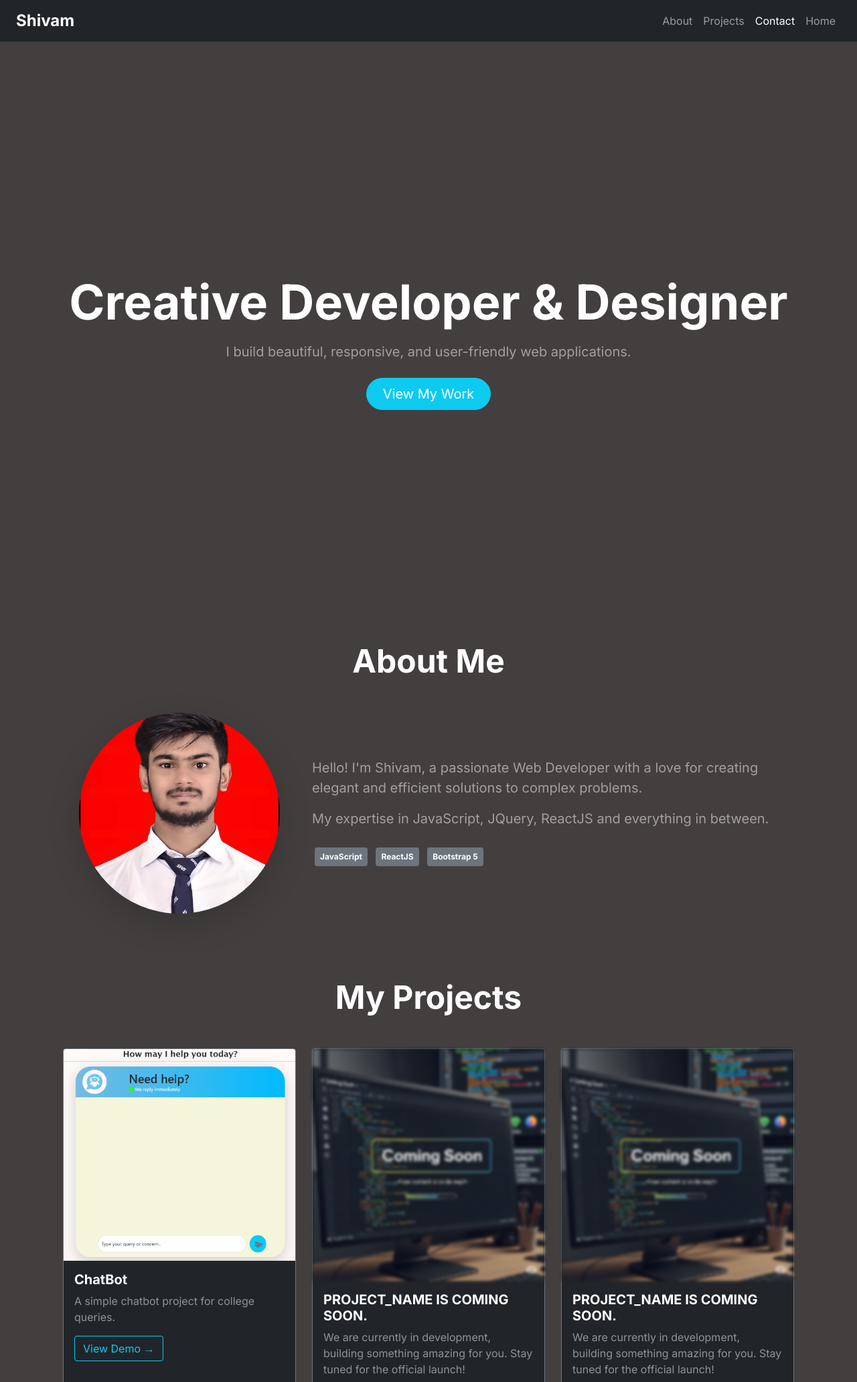
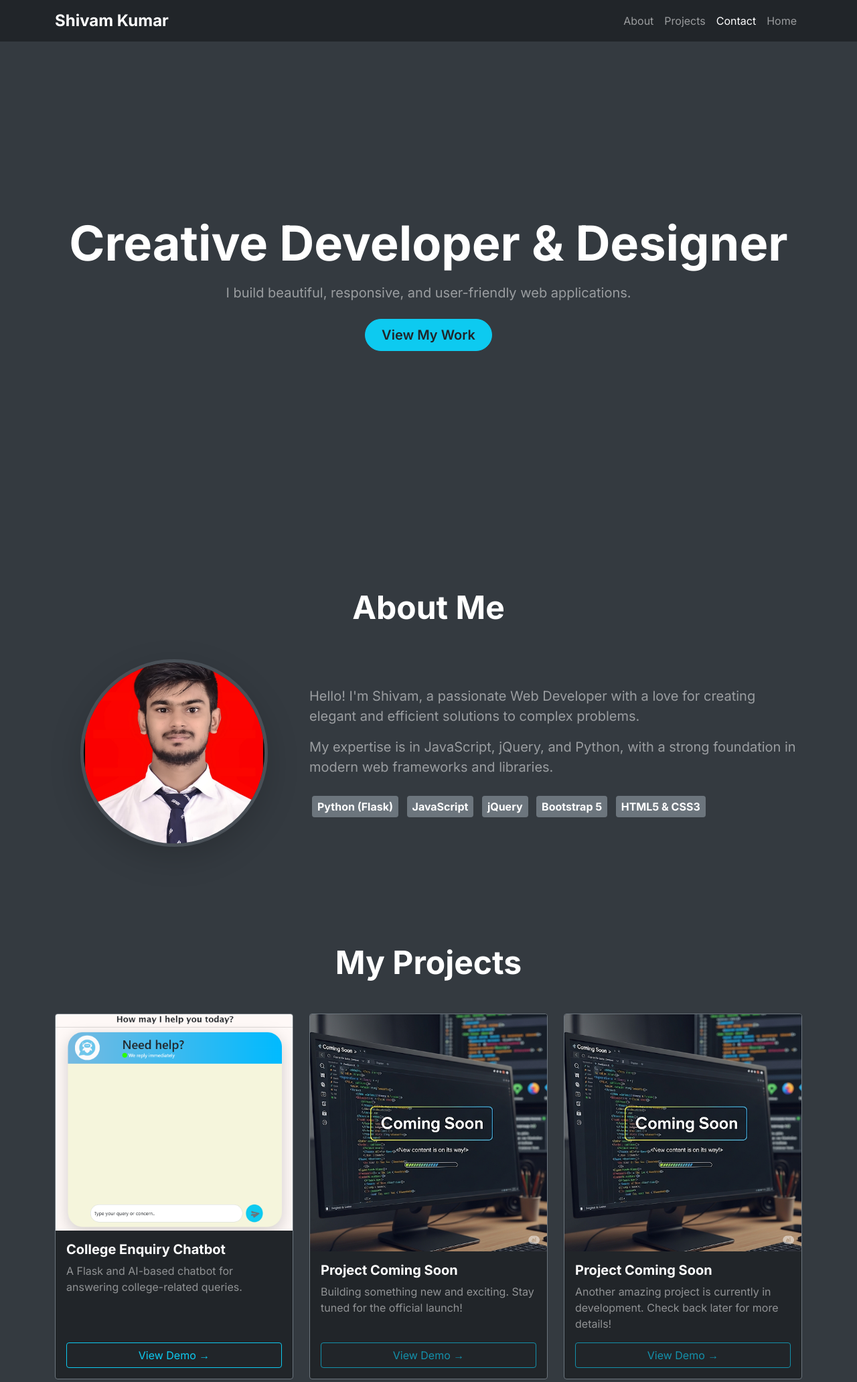
Before and after one commit to shivamkumar969/ChatBot, a Flask app: page /developer in a window 1280 px wide. Shown: the top 2063 px of the page at 67% size. Run offline with Flask 3, Linux system fonts and the light colour scheme; some libraries are stand-ins or nearby versions; some web fonts are replaced.

Commit message:
developer.html

```diff
--- a/templates/developer.html
+++ b/templates/developer.html
@@ -9,19 +9,20 @@
     <link rel="preconnect" href="https://fonts.gstatic.com" crossorigin>
     <link href="https://fonts.googleapis.com/css2?family=Inter:wght@400;500;600;700&display=swap" rel="stylesheet">
     <style>
+        html {
+            scroll-padding-top: 70px; /* Offset for fixed navbar */
+            scroll-behavior: smooth;
+        }
         body {
             font-family: 'Inter', sans-serif;
-            background-color: #212529; /* A dark gray from Bootstrap's theme */
-            color: #f8f9fa; /* A light gray/white from Bootstrap */
+            background-color: #212529;
+            color: #f8f9fa;
+        }
+        .main-content {
+            background-color: #343a40; /* Slightly lighter dark shade for content */
         }
 
-        /* Set section padding and smooth scroll behavior */
-        html {
-            scroll-padding-top: 70px;
-            scroll-behavior: smooth;
-        }
-
-        /* Project card hover effect */
+        /* --- Components --- */
         .card {
             transition: transform 0.3s ease-in-out, box-shadow 0.3s ease-in-out;
         }
@@ -29,8 +30,53 @@
             transform: translateY(-10px);
             box-shadow: 0 8px 20px rgba(0, 0, 0, 0.2);
         }
+        .btn-cyan {
+            background-color: #0dcaf0;
+            border-color: #0dcaf0;
+            color: #212529; /* Dark text for better contrast on cyan */
+            font-weight: 600;
+        }
+        .btn-cyan:hover {
+            background-color: #0b9cae;
+            border-color: #0a8a9c;
+            color: #fff;
+        }
+        .text-cyan {
+            color: #0dcaf0 !important;
+        }
 
-        /* Simple fade-in animation for sections */
+        /* --- Sections --- */
+        #home {
+            min-height: 90vh; /* Adjust height to not always be full screen */
+        }
+        .profile-image {
+            width: 280px;
+            height: 280px;
+            object-fit: cover;
+            border: 5px solid #495057;
+        }
+        .err {
+            color: #ff6b6b;
+            display: block;
+        }
+
+        /* --- Footer --- */
+        .footer-bottom {
+            background-color: black;
+            padding: 1.5rem 0;
+        }
+        .footer-icon {
+            font-size: 25px;
+            margin: 0 10px;
+            color: #adb5bd;
+            transition: color 0.3s, transform 0.3s;
+        }
+        .footer-icon:hover {
+            color: white;
+            transform: scale(1.2);
+        }
+
+        /* --- Animations --- */
         .section-fade-in {
             opacity: 0;
             transform: translateY(20px);
@@ -41,153 +87,108 @@
             transform: translateY(0);
         }
 
-        .btn-cyan {
-            background-color: #0dcaf0;
-            border-color: #0dcaf0;
-            color: #fff;
+        /* --- Responsive Adjustments --- */
+        @media (max-width: 768px) {
+            #home .display-2 {
+                font-size: 2.5rem; /* Smaller hero title on mobile */
             }
-        .btn-cyan:hover {
-            background-color: #0b9cae;
-            border-color: #0a8a9c;
+            .profile-image {
+                width: 200px; /* Smaller profile image on mobile */
+                height: 200px;
             }
-
-        .text-cyan {
-            color: #0dcaf0 !important;
-        }
-        .err{
-            color: red;
-            display: block;
-        }
-        input,textarea{
-            width: 100%;
-            margin: 8px 0px;
         }
     </style>
 </head>
-<body data-bs-spy="scroll" >
-    <div class="container-fluid">
-        <div class="row main" style="min-height: 600px; background-color: #433f3f;">
-            <div class="col-sm-12" style="padding: 0px; margin: 0px;">
-                <!-- Header & Navigation Bar -->
-                <nav id="navbar-main" class="navbar navbar-expand-lg navbar-dark bg-dark">
-                    <div class="container-fluid">
-                        <a class="navbar-brand fw-bold fs-4" href="#about">Shivam</a>
-                        <button class="navbar-toggler" type="button" data-bs-toggle="collapse" data-bs-target="#navbarNav" aria-controls="navbarNav" aria-expanded="false" aria-label="Toggle navigation">
+<body data-bs-spy="scroll" data-bs-target="#navbar-main">
+    <div class="container-fluid p-0">
+        <nav id="navbar-main" class="navbar navbar-expand-lg navbar-dark bg-dark sticky-top">
+            <div class="container">
+                <a class="navbar-brand fw-bold fs-4" href="#home">Shivam Kumar</a>
+                <button class="navbar-toggler" type="button" data-bs-toggle="collapse" data-bs-target="#navbarNav">
                     <span class="navbar-toggler-icon"></span>
                 </button>
                 <div class="collapse navbar-collapse" id="navbarNav">
                     <ul class="navbar-nav ms-auto">
-                                <li class="nav-item">
-                                    <a class="nav-link" href="#about">About</a>
-                                </li>
-                                <li class="nav-item">
-                                    <a class="nav-link" href="#projects">Projects</a>
-                                </li>
-                                <li class="nav-item">
-                                    <a class="nav-link" href="#contact">Contact</a>
-                                </li>
-                                <li class="nav-item">
-                                    <a class="nav-link" href="{{url_for('index')}}">Home</a>
-                                </li>
+                        <li class="nav-item"><a class="nav-link" href="#about">About</a></li>
+                        <li class="nav-item"><a class="nav-link" href="#projects">Projects</a></li>
+                        <li class="nav-item"><a class="nav-link" href="#contact">Contact</a></li>
+                        <li class="nav-item"><a class="nav-link" href="{{url_for('index')}}">Home</a></li>
                     </ul>
                 </div>
             </div>
         </nav>
-                <!-- Header & Navigation Bar End -->
-                <main class="container mt-5">
-                    <!-- Hero Section -->
-                    <section id="home" class="d-flex flex-column justify-content-center align-items-center text-center min-vh-100">
-                        <div class="my-5">
+
+        <main class="main-content">
+            <div class="container">
+                <section id="home" class="d-flex flex-column justify-content-center align-items-center text-center">
+                    <div>
                         <h1 class="display-2 fw-bold text-white mb-3">Creative Developer & Designer</h1>
                         <p class="lead text-white-50 mb-4">I build beautiful, responsive, and user-friendly web applications.</p>
-                            <a href="#projects" class="btn btn-cyan btn-lg rounded-pill px-4">
-                                View My Work
-                            </a>
+                        <a href="#projects" class="btn btn-cyan btn-lg rounded-pill px-4">View My Work</a>
                     </div>
                 </section>
 
-                    <!-- About Section -->
-                    <section id="about" class="py-5 section-fade-in">
+                <section id="about" class="py-5 my-5 section-fade-in">
                     <h2 class="display-5 fw-bold text-center text-white mb-5">About Me</h2>
-                        <div class="row align-items-center">
-                            <div class="col-lg-4 text-center mb-4 mb-lg-0">
-                                <img src="{{url_for('static',filename='images/shivam.jpg')}}" alt="Portrait of Shivam Kumar" class="img img-fluid rounded-circle shadow-lg" style="width: 300px; height: 300px; object-fit: cover;">
+                    <div class="row align-items-center gy-4">
+                        <div class="col-lg-4 text-center">
+                            <img src="{{url_for('static',filename='images/shivam.jpg')}}" alt="Portrait of Shivam Kumar" class="img-fluid rounded-circle shadow-lg profile-image">
                         </div>
                         <div class="col-lg-8">
-                                <p class="text-white-50 fs-5">
-                                    Hello! I'm Shivam, a passionate Web Developer with a love for creating elegant and efficient solutions to complex problems.
-                                </p>
-                                <p class="text-white-50 fs-5 mb-4">
-                                    My expertise in JavaScript, JQuery, ReactJS and everything in between.
-                                </p>
+                            <p class="fs-5 text-white-50">Hello! I'm Shivam, a passionate Web Developer with a love for creating elegant and efficient solutions to complex problems.</p>
+                            <p class="fs-5 text-white-50 mb-4">My expertise is in JavaScript, jQuery, and Python, with a strong foundation in modern web frameworks and libraries.</p>
                             <div>
-                                    <span class="badge bg-secondary p-2 m-1">JavaScript</span>
-                                    <span class="badge bg-secondary p-2 m-1">ReactJS</span>
-                                    <span class="badge bg-secondary p-2 m-1">Bootstrap 5</span>
+                                <span class="badge bg-secondary p-2 m-1 fs-6">Python (Flask)</span>
+                                <span class="badge bg-secondary p-2 m-1 fs-6">JavaScript</span>
+                                <span class="badge bg-secondary p-2 m-1 fs-6">jQuery</span>
+                                <span class="badge bg-secondary p-2 m-1 fs-6">Bootstrap 5</span>
+                                <span class="badge bg-secondary p-2 m-1 fs-6">HTML5 & CSS3</span>
                             </div>
                         </div>
                     </div>
                 </section>
 
-                    <!-- Projects Section -->
-                    <section id="projects" class="py-5 section-fade-in">
+                <section id="projects" class="py-5 my-5 section-fade-in">
                     <h2 class="display-5 fw-bold text-center text-white mb-5">My Projects</h2>
                     <div class="row g-4">
-
-                            <!-- Project Card 1 -->
-                            <div class="col-sm-6 col-lg-4">
+                        <div class="col-12 col-md-6 col-lg-4">
                             <div class="card bg-dark text-white h-100 border-secondary">
                                 <img src="{{url_for('static',filename='images/chatbot.png')}}" class="card-img-top" alt="Project 1 Screenshot">
-                                    <div class="card-body">
-                                        <h5 class="card-title fw-bold">ChatBot</h5>
-                                        <p class="card-text text-white-50">
-                                            A simple chatbot project for college queries.
-                                        </p>
-                                        <a href="{{url_for('open_chat')}}" class="btn btn-outline-info">View Demo &rarr;</a>
+                                <div class="card-body d-flex flex-column">
+                                    <h5 class="card-title fw-bold">College Enquiry Chatbot</h5>
+                                    <p class="card-text text-white-50">A Flask and AI-based chatbot for answering college-related queries.</p>
+                                    <a href="{{url_for('open_chat')}}" class="btn btn-outline-info mt-auto">View Demo &rarr;</a>
                                 </div>
                             </div>
                         </div>
-
-                            <!-- Project Card 2 -->
-                            <div class="col-sm-6 col-lg-4">
+                        <div class="col-12 col-md-6 col-lg-4">
                             <div class="card bg-dark text-white h-100 border-secondary">
-                                    <img src="{{url_for('static',filename='images/ComingSoon.png')}}" class="card-img-top" alt="ComingSoon" style="filter: blur(2px);">
-                                    <div class="card-body">
-                                        <h5 class="card-title fw-bold">PROJECT_NAME IS COMING SOON.</h5>
-                                        <p class="card-text text-white-50">
-                                            We are currently in development, building something amazing for you. Stay tuned for the official launch!
-                                        </p>
-                                        <a href="#" class="btn btn-outline-info disabled">View Demo &rarr;</a>
+                                <img src="{{url_for('static',filename='images/ComingSoon.png')}}" class="card-img-top" alt="Coming Soon">
+                                <div class="card-body d-flex flex-column">
+                                    <h5 class="card-title fw-bold">Project Coming Soon</h5>
+                                    <p class="card-text text-white-50">Building something new and exciting. Stay tuned for the official launch!</p>
+                                    <a href="#" class="btn btn-outline-info disabled mt-auto">View Demo &rarr;</a>
                                 </div>
                             </div>
                         </div>
-
-                            <!-- Project Card 3 -->
-                            <div class="col-sm-6 col-lg-4">
+                        <div class="col-12 col-md-6 col-lg-4">
                              <div class="card bg-dark text-white h-100 border-secondary">
-                                    <img src="{{url_for('static',filename='images/ComingSoon.png')}}" class="card-img-top" alt="ComingSoon" style="filter: blur(2px);">
-                                    <div class="card-body">
-                                        <h5 class="card-title fw-bold">PROJECT_NAME IS COMING SOON.</h5>
-                                        <p class="card-text text-white-50">
-                                            We are currently in development, building something amazing for you. Stay tuned for the official launch!
-                                        </p>
-                                        <a href="#" class="btn btn-outline-info disabled">View Demo &rarr;</a>
+                                <img src="{{url_for('static',filename='images/ComingSoon.png')}}" class="card-img-top" alt="Coming Soon">
+                                <div class="card-body d-flex flex-column">
+                                    <h5 class="card-title fw-bold">Project Coming Soon</h5>
+                                    <p class="card-text text-white-50">Another amazing project is currently in development. Check back later for more details!</p>
+                                    <a href="#" class="btn btn-outline-info disabled mt-auto">View Demo &rarr;</a>
                                 </div>
                             </div>
                         </div>
-
                     </div>
                 </section>
 
-                    <!-- Contact Section -->
-                    <section id="contact" class="py-5 section-fade-in">
-                        <h2 class="display-5 fw-bold text-center text-white mb-3">Contact with me..</h2>
-                        <p class="text-center text-white-50 mb-5 mx-auto" style="max-width: 600px;">
-                            I'm currently open to new opportunities and collaborations. Feel free to send me a message.
-                        </p>
-                        <form class="mx-auto" style="max-width: 600px;" action="/submit_mail" method="post">
+                <section id="contact" class="py-5 my-5 section-fade-in">
+                    <h2 class="display-5 fw-bold text-center text-white mb-3">Contact Me</h2>
+                    <p class="text-center text-white-50 mb-5 mx-auto" style="max-width: 600px;">I'm open to new opportunities and collaborations. Feel free to send me a message!</p>
+                    <form class="mx-auto" style="max-width: 600px;" action="/submit_mail" method="post" id="contactForm">
                         <div class="form-floating mb-3">
-
                             <input type="text" name="cname" class="form-control bg-dark text-white" id="coname" placeholder="Your Name">
                             <label for="coname">Name</label>
                         </div>
@@ -196,7 +197,7 @@
                             <label for="coemail">Email address</label>
                         </div>
                         <div class="form-floating mb-3">
-                                <textarea class="form-control bg-dark text-white" name="cmessage" rows="5" placeholder="Leave a comment here" id="comessage" style="height: 100px; resize: none;"></textarea>
+                            <textarea class="form-control bg-dark text-white" name="cmessage" placeholder="Leave a message here" id="comessage" style="height: 150px; resize: none;"></textarea>
                             <label for="comessage">Message</label>
                         </div>
                         <div class="text-center">
@@ -206,31 +207,41 @@
                     {% if msg %}
                         <script>
                             alert("{{ msg }}");
-                                    window.location.href = "/developer";
+                            window.location.href = "{{url_for('open_developer')}}";
                         </script>
                     {% endif %}
                 </section>
+            </div>
         </main>
+
+        <div class="footer-bottom">
+            <div class="container">
+                <div class="row">
+                    <div class="col-12 col-md-6 text-center text-md-start mb-2 mb-md-0">
+                        &copy; 2025 Shivam Kumar. All rights reserved.
                     </div>
-        </div>
-        <div class="row footer-bottom text-center text-white pt-3" style="background-color: black; min-height: 50px;">
-            <div class="col-sm-6" style="font-size: 20px;">&copy; 2025 Shivam Kumar. All rights reserved.</div>
-            <div class="col-sm-6">
-                <a href="https://www.facebook.com/share/1CLLex9mfN/"><i class="bi icon text-center bi-facebook"></i></a>
-                <a href="https://x.com/shivams46739232?t=vZbBko6TEmTIBsCC8Po1Ww&s=09"><i class="bi icon text-center bi-twitter-x"></i></a>
-                <a href="https://www.instagram.com/shivamkumar.96?igsh=MXhkcWx3cjlvcmJqdg=="><i class="bi icon text-center bi-instagram"></i></a>
-                <a href="https://www.youtube.com/@story_wala_1432"><i class="bi icon text-center bi-youtube"></i></a>
-                <a href="https://github.com/shivamkumar969"><i class="bi icon text-center bi-github"></i></a>
-                <a href="https://www.linkedin.com/in/shivamkumar69"><i class="bi icon text-center bi-linkedin"></i></a>
+                    <div class="col-12 col-md-6 text-center text-md-end">
+                        <a href="https://www.facebook.com/share/1CLLex9mfN/" aria-label="Facebook"><i class="bi footer-icon bi-facebook"></i></a>
+                        <a href="https://x.com/shivams46739232?t=vZbBko6TEmTIBsCC8Po1Ww&s=09" aria-label="Twitter"><i class="bi footer-icon bi-twitter-x"></i></a>
+                        <a href="https://www.instagram.com/shivamkumar.96?igsh=MXhkcWx3cjlvcmJqdg==" aria-label="Instagram"><i class="bi footer-icon bi-instagram"></i></a>
+                        <a href="https://github.com/shivamkumar969" aria-label="GitHub"><i class="bi footer-icon bi-github"></i></a>
+                        <a href="https://www.linkedin.com/in/shivamkumar69" aria-label="LinkedIn"><i class="bi footer-icon bi-linkedin"></i></a>
                     </div>
                 </div>
             </div>
-    <!-- Custom JS for animations -->
+        </div>
+    </div>
+
     <script>
-        // JavaScript for section fade-in on scroll
+        // Efficient word count function
+        function getWordCount(sent) {
+            if (!sent || sent.trim() === '') return 0;
+            return sent.trim().split(/\s+/).length;
+        }
+
+        // Section fade-in on scroll
         const sections = document.querySelectorAll('.section-fade-in');
-
-        const observer = new IntersectionObserver((entries, observer) => {
+        const observer = new IntersectionObserver((entries) => {
             entries.forEach(entry => {
                 if (entry.isIntersecting) {
                     entry.target.classList.add('visible');
@@ -238,82 +249,39 @@
                 }
             });
         }, { threshold: 0.1 });
-
         sections.forEach(section => {
             observer.observe(section);
         });
 
-        // Form Validation
-        $(document).ready(function(){
-            $('#cobtnsave').click(function(){
-                var status = true;
-                var name=$('#coname').val().trim();
-                var email=$('#coemail').val().trim();
-                var message=$('#comessage').val().trim();
-                // Remove old error messages
-                $('.err').remove();
-                // Validate Form Field
+        // Form Validation using form submit event
+        $('#contactForm').submit(function(event) {
+            let status = true;
+            $('.err').remove(); // Remove old error messages
 
-                // Validate Form Name
-                if(name.length==0){
-                    $("#coname").after("<span class='err'>Please enter your name.</span>");
-                    status=false;
+            const name = $('#coname').val().trim();
+            if (name.length < 2) {
+                $('#coname').after("<span class='err'>Please enter a valid name.</span>");
+                status = false;
             }
-                else if(name.length<2){
-                    $("#coname").after("<span class='err'>Please enter your valid name.</span>");
-                    status=false;
+
+            const email = $('#coemail').val().trim();
+            const emailPattern = /^[^\s@]+@[^\s@]+\.[^\s@]+$/;
+            if (!emailPattern.test(email)) {
+                $('#coemail').after("<span class='err'>Please enter a valid email address.</span>");
+                status = false;
             }
-                // Validate Form Email
-                if(email.length==0){
-                    $("#coemail").after("<span class='err'>Please enter your email.</span>");
-                    status=false;
+
+            const message = $('#comessage').val().trim();
+            if (getWordCount(message) < 5) {
+                $('#comessage').after("<span class='err'>Please enter a message of at least 5 words.</span>");
+                status = false;
             }
-                else if(!email.includes('@')){
-                    $("#coemail").after("<span class='err'>Please enter your valid email.</span>");
-                    status=false;
-                }
-                // Validate Form Message
-                if(message.length==0){
-                    $("#comessage").after("<span class='err'>Please enter your Feedback.</span>");
-                    status=false;
-                }
-                else{
-                    var wc=getWordCount(message);
-                    if(wc<9){
-                        $("#comessage").after("<span class='err'>Please enter your Feedback in detail</span>");
-                        status=false;
-                    }
+
+            if (!status) {
+                event.preventDefault(); // Stop form submission if invalid
             }
             return status;
         });
-        });
-        function getWordCount(sent)
-        {
-            var x,wcount=0,ch;
-            for(x=0;x<sent.length;x++){
-                ch=sent.charAt(x);
-                if(ch==' '|| ch==',' || ch=='?' || ch==';' ||ch=='!' || ch=='.'){
-                    wcount++;
-                }
-            }
-            return wcount;
-        }
     </script>
-    <style>
-    /* Initial style for ALL icons */
-    .icon {
-        font-size: 25px;
-        margin-left: 10px;
-        color: rgb(163, 162, 162); /* Initial color */
-        transition: color 0.3s, transform 0.3s; /* Smooth transition for hover */
-    }
-
-    /* The hover effect */
-    .icon:hover {
-        color: white; /* Color on hover */
-        transform: scale(1.1); /* Slightly enlarge the icon on hover */
-        cursor: pointer;
-    }
-</style>
 </body>
 </html>
```
Lines whose indentation alone changed are shown as unchanged.
